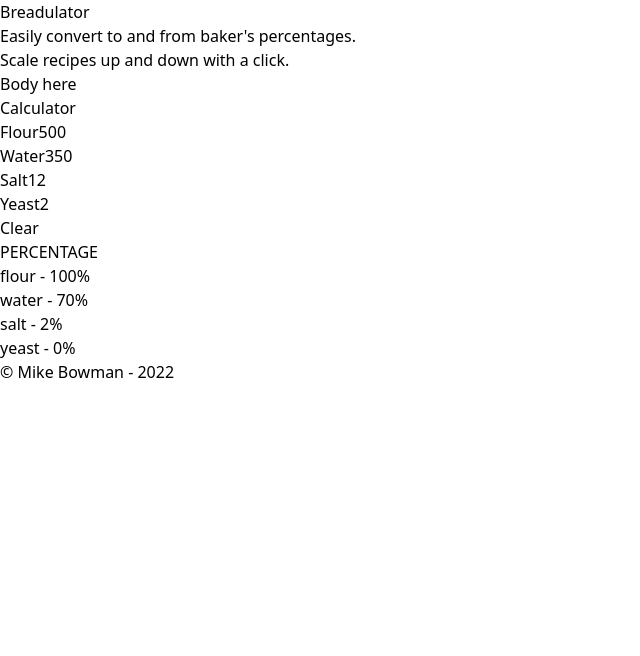
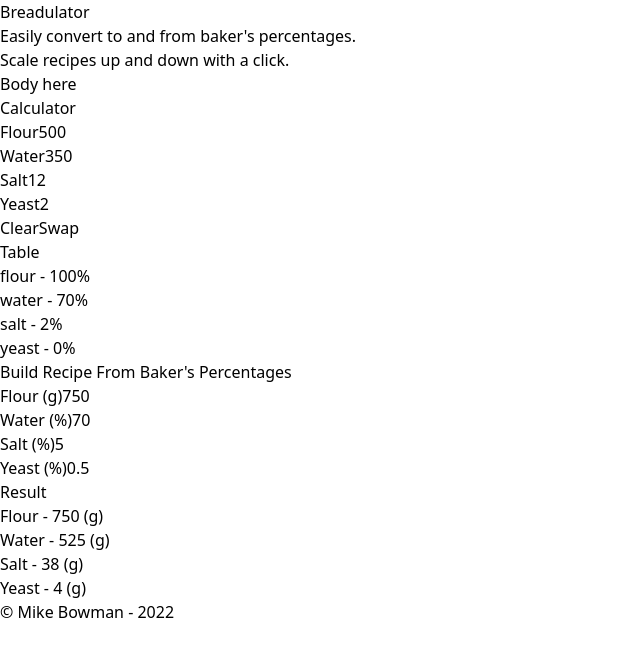
Before and after one commit to bowmanmike/breadulator, a React (Vite) app: page / in a window 1280 px wide. Shown: the top 656 px of the page, without its empty margins (0-640 px from the left). Built offline with nearby package versions, Linux system fonts and the light colour scheme.

Commit message:
Add basic percentage calculator

```diff
--- a/index.html
+++ b/index.html
@@ -5,7 +5,9 @@
     <meta name="viewport" content="width=device-width, initial-scale=1.0" />
     <title>Breadulator</title>
   </head>
-  <body class="max-w-4xl border border-gray-400 mx-auto my-8 p-2 bg-gradient-to-b from-cyan-700 to-sky-200 min-h-screen text-gray-900">
+  <body
+    class="max-w-4xl border border-gray-400 mx-auto my-8 p-2 bg-blue-300 min-h-screen text-gray-900"
+  >
     <div id="root"></div>
     <script type="module" src="/src/main.tsx"></script>
   </body>
--- a/src/components/Calculator.tsx
+++ b/src/components/Calculator.tsx
@@ -1,5 +1,6 @@
 import React, { useState } from 'react';
 import DisplayTable from './DisplayTable';
+import ScalableRecipe from './ScalableRecipe';
 
 export interface FormState {
   flour: number;
@@ -18,6 +19,8 @@ const Calculator = () => {
     yeast: 2,
   } as FormState);
   const [mode, setMode] = useState('PERCENTAGE' as CalcMode);
+  const swapMode = () =>
+    mode === 'PERCENTAGE' ? setMode('WEIGHT') : setMode('PERCENTAGE');
 
   const handleChange = (e: React.ChangeEvent<HTMLInputElement>) => {
     const val = parseInt(e.target.value);
@@ -60,11 +63,15 @@ const Calculator = () => {
           <button type="button" onClick={resetForm}>
             Clear
           </button>
+          <button type="button" onClick={swapMode}>
+            Swap
+          </button>
         </div>
         <div className="border border-gray-700 w-full md:w-1/2">
           <DisplayTable data={values} mode={mode} />
         </div>
       </div>
+      <ScalableRecipe />
     </>
   );
 };
--- a/src/components/DisplayTable.tsx
+++ b/src/components/DisplayTable.tsx
@@ -1,19 +1,14 @@
 import { FormState, CalcMode } from './Calculator';
-import { calcBakersPercentage } from '../lib/calculations';
+import PercentageTable from './PercentageTable';
+import GramsTable from './GramsTable';
 
 const DisplayTable = ({ data, mode }: { data: FormState; mode: CalcMode }) => (
   <div>
-    {mode}
-    {Object.keys(data).map((ingredient) => (
-      <p key={ingredient}>
-        {ingredient} -{' '}
-        {calcBakersPercentage(
-          data.flour,
-          data[ingredient as keyof typeof data]
-        )}
-        {mode === 'WEIGHT' ? 'g' : '%'}
-      </p>
-    ))}
+    {mode === 'PERCENTAGE' ? (
+      <PercentageTable data={data} />
+    ) : (
+      <GramsTable data={data} />
+    )}
   </div>
 );
 
--- /dev/null
+++ b/src/components/GramsTable.tsx
@@ -0,0 +1,14 @@
+import { FormState } from './Calculator';
+
+const GramsTable = ({ data }: { data: FormState }) => (
+  <div>
+    <h1>Table</h1>
+    {Object.keys(data).map((ingredient) => (
+      <p key={ingredient}>
+        {ingredient} - {data[ingredient as keyof typeof data]}g
+      </p>
+    ))}
+  </div>
+);
+
+export default GramsTable;
--- /dev/null
+++ b/src/components/PercentageTable.tsx
@@ -0,0 +1,20 @@
+import { FormState } from './Calculator';
+import { calcBakersPercentage } from '../lib/calculations';
+
+const PercentageTable = ({ data }: { data: FormState }) => (
+  <div>
+    <h1>Table</h1>
+    {Object.keys(data).map((ingredient) => (
+      <p key={ingredient}>
+        {ingredient} -{' '}
+        {calcBakersPercentage(
+          data.flour,
+          data[ingredient as keyof typeof data]
+        )}
+        %
+      </p>
+    ))}
+  </div>
+);
+
+export default PercentageTable;
--- /dev/null
+++ b/src/components/ScalableRecipe.tsx
@@ -0,0 +1,68 @@
+import React, { useState } from 'react';
+import { FormState } from './Calculator';
+
+const ScalableRecipe = () => {
+  const [values, setValues] = useState({
+    flour: 750,
+    water: 70,
+    salt: 5,
+    yeast: 0.5,
+  } as FormState);
+
+  const handleChange = (e: React.ChangeEvent<HTMLInputElement>) => {
+    const val = parseFloat(e.target.value);
+
+    setValues({
+      ...values,
+      [e.target.name]: val,
+    });
+  };
+
+  const calcFromPercentage = (flour: number, other: number) =>
+    Math.round((flour * other) / 100);
+
+  return (
+    <div>
+      <div>
+        <p>Build Recipe From Baker's Percentages</p>
+        {Object.keys(values).map((field) => (
+          <div key={`input-${field}`} className="text-center my-2">
+            <label htmlFor={field} className="w-1/4 inline-block text-center">
+              {field.replace(/^\w/, (c) => c.toUpperCase())}{' '}
+              {field !== 'flour' ? '(%)' : '(g)'}
+            </label>
+            <input
+              name={field}
+              id={field}
+              type="number"
+              onChange={handleChange}
+              value={values[field as keyof typeof values]}
+              className="bg-gray-400 w-1/4 text-center"
+              min="0"
+              step="0.5"
+            />
+          </div>
+        ))}
+      </div>
+      <div>
+        <p>Result</p>
+        {Object.keys(values).map((field) => (
+          <div key={`output-${field}`}>
+            <p>
+              {field.replace(/^\w/, (c) => c.toUpperCase())} -{' '}
+              {field === 'flour'
+                ? values.flour
+                : calcFromPercentage(
+                    values.flour,
+                    values[field as keyof typeof values]
+                  )}{' '}
+              (g)
+            </p>
+          </div>
+        ))}
+      </div>
+    </div>
+  );
+};
+
+export default ScalableRecipe;
```
